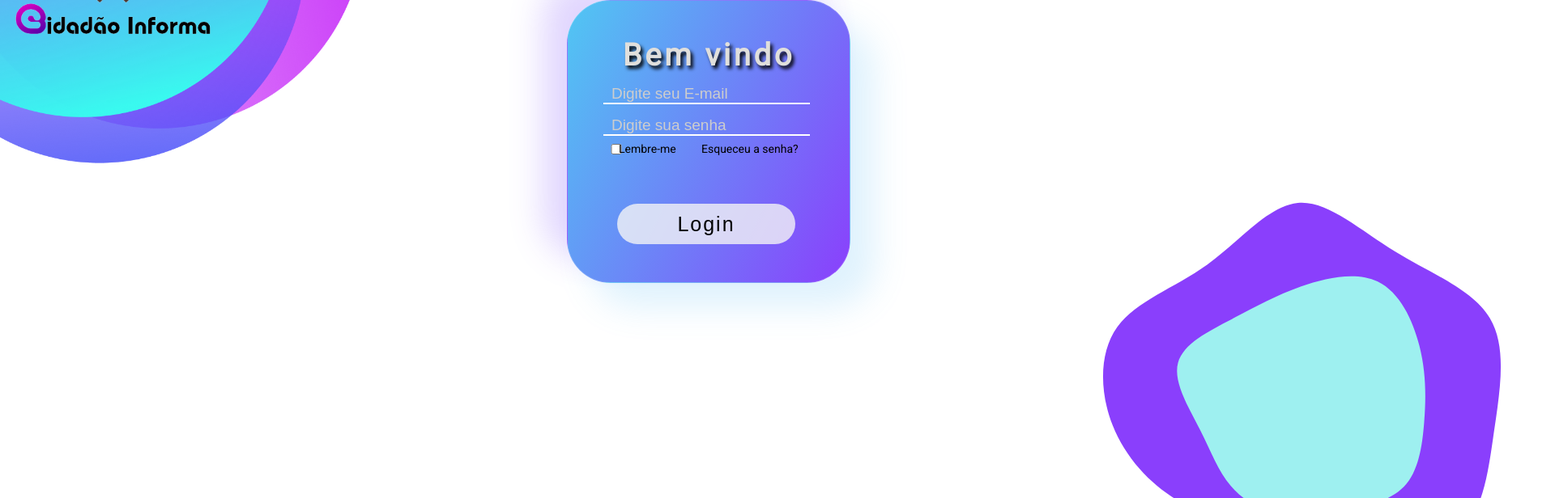
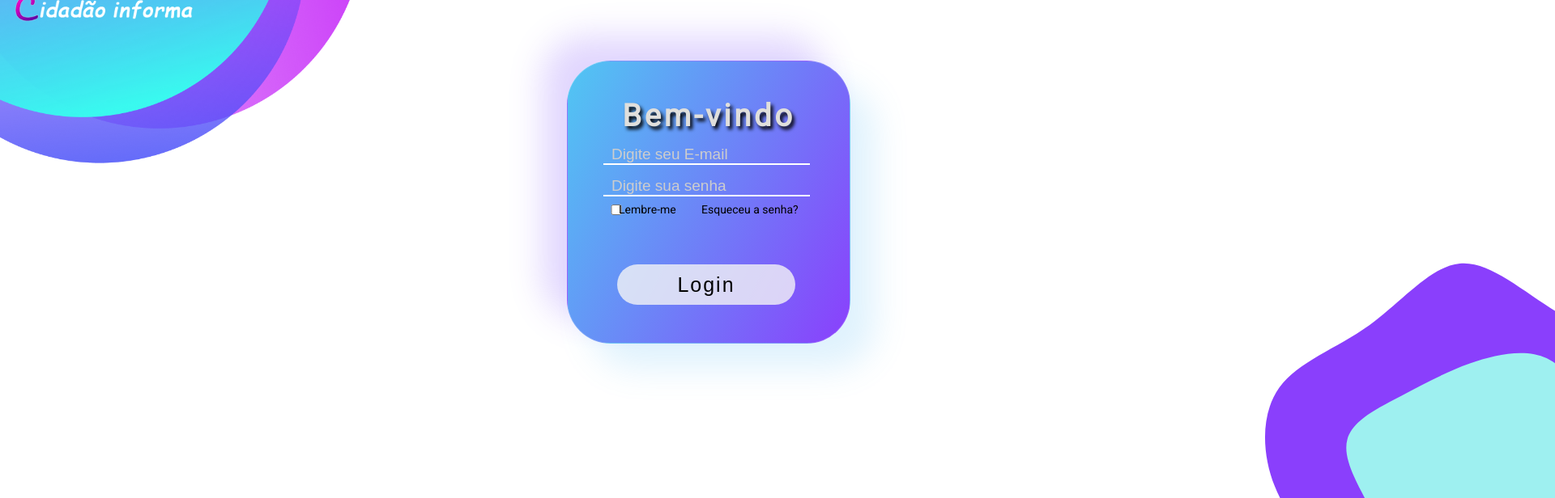
Before and after one commit to CarlosBageston/Project-cidadao-informa, a React (Vite) app: page / in a window 1280 px wide. Shown: the part 260-876 px from the top of the page at 81% size, 1920 px wide, since content can reach past the window. Built offline with nearby package versions, Linux system fonts and the light colour scheme.

Commit message:
projeto finalizado

```diff
--- a/src/Routes/paths.tsx
+++ b/src/Routes/paths.tsx
@@ -25,10 +25,7 @@ function Paths() {
                     </AuthRoute>
                 }
             />
-            <Route
-              path="/Reset"
-              element={<ResetPasswordPage/>}
-            />
+            <Route path="/Reset" element={<ResetPasswordPage />} />
         </Routes>
     );
 }
--- a/src/components/Home/index.tsx
+++ b/src/components/Home/index.tsx
@@ -7,10 +7,10 @@ import Header from '../header';
 
 export interface Relatorios {
     id: string | null;
-    Bairro: string;
-    Descricao: string;
-    Imagem: string;
-    RuaAvenida: string;
+    bairro: string;
+    descricao: string;
+    imagem: string;
+    rua: string;
     isOpen: boolean;
 }
 
@@ -40,7 +40,7 @@ function Home() {
     };
     return (
         <Div>
-            <Header texto="Pagina de relatos recebidos" />
+            <Header texto="Página de relatos recebidos" />
             <Contaner>
                 {Relatorio.map(Relato => {
                     return (
@@ -49,14 +49,14 @@ function Home() {
                                 <A href={`/ReportScreen/${Relato.id}`}>
                                     <Li>
                                         <EnvelopeOpen fontSize={35} />
-                                        <Paragraph>Novo Relatorio no bairro: {Relato.Bairro}</Paragraph>
+                                        <Paragraph>Novo Relatorio no bairro: {Relato.bairro}</Paragraph>
                                     </Li>
                                 </A>
                             ) : (
                                 <A href="#" onClick={() => handleOnCLickOpenRelato(Relato.id)}>
                                     <Li>
                                         <Envelope fontSize={35} />
-                                        <Paragraph>Novo Relatorio no bairro: {Relato.Bairro}</Paragraph>
+                                        <Paragraph>Novo Relatorio no bairro: {Relato.bairro}</Paragraph>
                                     </Li>
                                 </A>
                             )}
--- a/src/components/header/index.tsx
+++ b/src/components/header/index.tsx
@@ -1,5 +1,5 @@
 import { HeaderConteiner, Image, Title, Svg, Svg2, H1 } from '../Home/Styled';
-import Logo from '../../imagens/Logo_CidadaoInforma2.png';
+import Logo from '../../imagens/Logo_CidadaoInforma.png';
 
 export default function Header({ texto }: { texto: string }) {
     return (
--- a/src/components/login/index.tsx
+++ b/src/components/login/index.tsx
@@ -2,7 +2,7 @@ import { useNavigate } from 'react-router-dom';
 import { signInWithEmailAndPassword, getAuth } from 'firebase/auth';
 import { useState } from 'react';
 import fundo from '../../imagens/Shapes.png';
-import logo from '../../imagens/Logo_CidadaoInforma2.png';
+import logo from '../../imagens/Logo_CidadaoInforma.png';
 import { Image, Svg, Svg2, Logo, Box, Form, Input, H1, Button, InputCheckBox, Label, A, P } from './style';
 
 function Login() {
@@ -48,7 +48,7 @@ function Login() {
 
             <Logo src={logo} alt="logo-prefeitura" width={200} />
             <Box>
-                <H1>Bem vindo</H1>
+                <H1>Bem-vindo</H1>
                 <Form>
                     <Input
                         onChange={e => setemail(e.target.value)}
--- a/src/components/login/style.ts
+++ b/src/components/login/style.ts
@@ -6,18 +6,18 @@ export const Image = styled.img`
 `;
 export const Svg = styled.svg`
     display: flex;
-    margin-left: 1300px;
-    margin-top: -60px;
+    margin-left: 1500px;
+    margin-top: 15px;
 `;
 export const Svg2 = styled.svg`
     position: absolute;
-    margin-top: -500px;
-    margin-left: 1400px;
+    margin-top: -480px;
+    margin-left: 1609px;
     transform: rotate(160deg);
 `;
 export const Logo = styled.img`
     position: absolute;
-    margin-top: -1090px;
+    margin-top: -1195px;
     margin-left: -40px;
     width: 360px;
 `;
--- a/src/components/report screen/index.tsx
+++ b/src/components/report screen/index.tsx
@@ -21,53 +21,40 @@ function ReportScreen() {
         };
         getRelatorio();
     }, []);
-    // const handleOnCLickId = (id: string | null) => {
-    //     setItem(oldItem => {
-    //         const newItem = oldItem.map(itens => {
-    //             if (itens.id === id) {
-    //                 return { ...itens };
-    //             }
-    //             return itens;
-    //         });
-
-    //         return newItem;
-    //     });
-    // };
-
     if (!Item) {
         return <div>Nenhum conteudo encontrado</div>;
     }
 
     return (
         <div>
-            <Header texto="Pagina de relatos detalhados" />
+            <Header texto="Página de relatos detalhados" />
             <Container>
                 <Left>
                     <Titles>Endereço:</Titles>
                     <br />
                     <TextUser>
-                        <p key={Item.id}>Bairro: {Item.Bairro}</p>
+                        <p key={Item.id}>Bairro: {Item.bairro}</p>
                     </TextUser>
                     <br />
                     <TextUser>
-                        <p key={Item.id}>Rua/Avenida: {Item.RuaAvenida}</p>
+                        <p key={Item.id}>Rua/Avenida: {Item.rua}</p>
                     </TextUser>
                     <br />
                     <Titles>Descrição da situação atual:</Titles>
                     <br />
                     <TextUser>
-                        <p key={Item.id}>{Item.Descricao}</p>
+                        <p key={Item.id}>{Item.descricao}</p>
                     </TextUser>
                     <br />
                     <Titles>
                         Imagem da situação atual:
-                        <p key={Item.id}>{Item.Imagem}</p>
+                        <p key={Item.id}>{Item.imagem}</p>
                     </Titles>
                     <br />
                     <Imagem src={Buraco} alt="buraco" width={250} />
                 </Left>
                 <Left>
-                    <Text>Escreva aqui uma resposta para o usuario</Text>
+                    <Text>Escreva aqui uma resposta para o usuário</Text>
                     <Input type="text" />
                     <br />
                     <br />
--- a/src/components/report screen/styled.ts
+++ b/src/components/report screen/styled.ts
@@ -43,7 +43,7 @@ export const Left = styled.section`
     border-radius: 24px;
 `;
 export const Titles = styled.p`
-    font-size: 24px;
+    font-size: 28px;
 `;
 export const Inicio = styled.a`
     margin-left: 20%;
@@ -59,6 +59,7 @@ export const Imagem = styled.img`
 `;
 export const TextUser = styled.div`
     margin-left: 10px;
+    font-size: 20px;
 `;
 export const Container = styled.section`
     display: flex;
```
Also changed, not shown: src/components/forgotpassword/index.tsx (+4 -6 lines), src/imagens/Logo_CidadaoInforma.png, src/imagens/logo-prefeitura.png (deleted).
